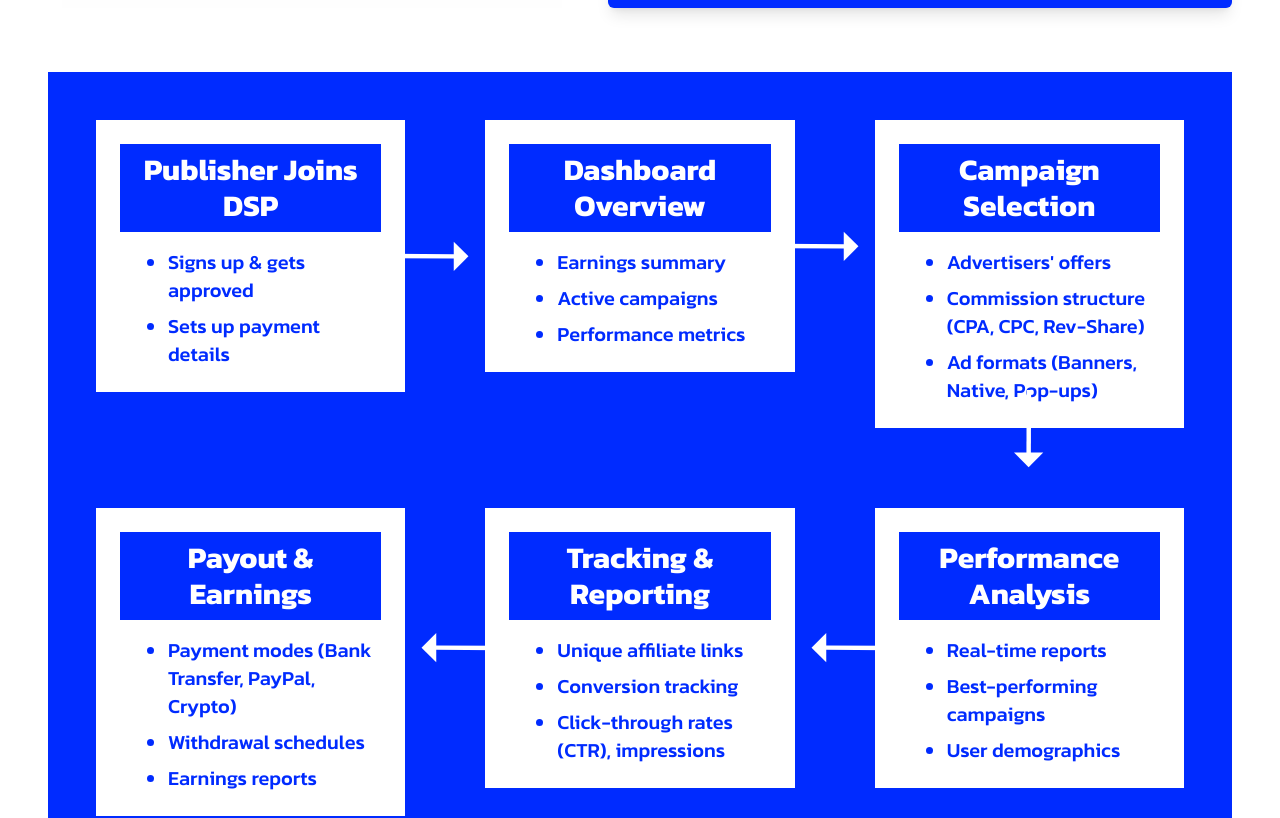
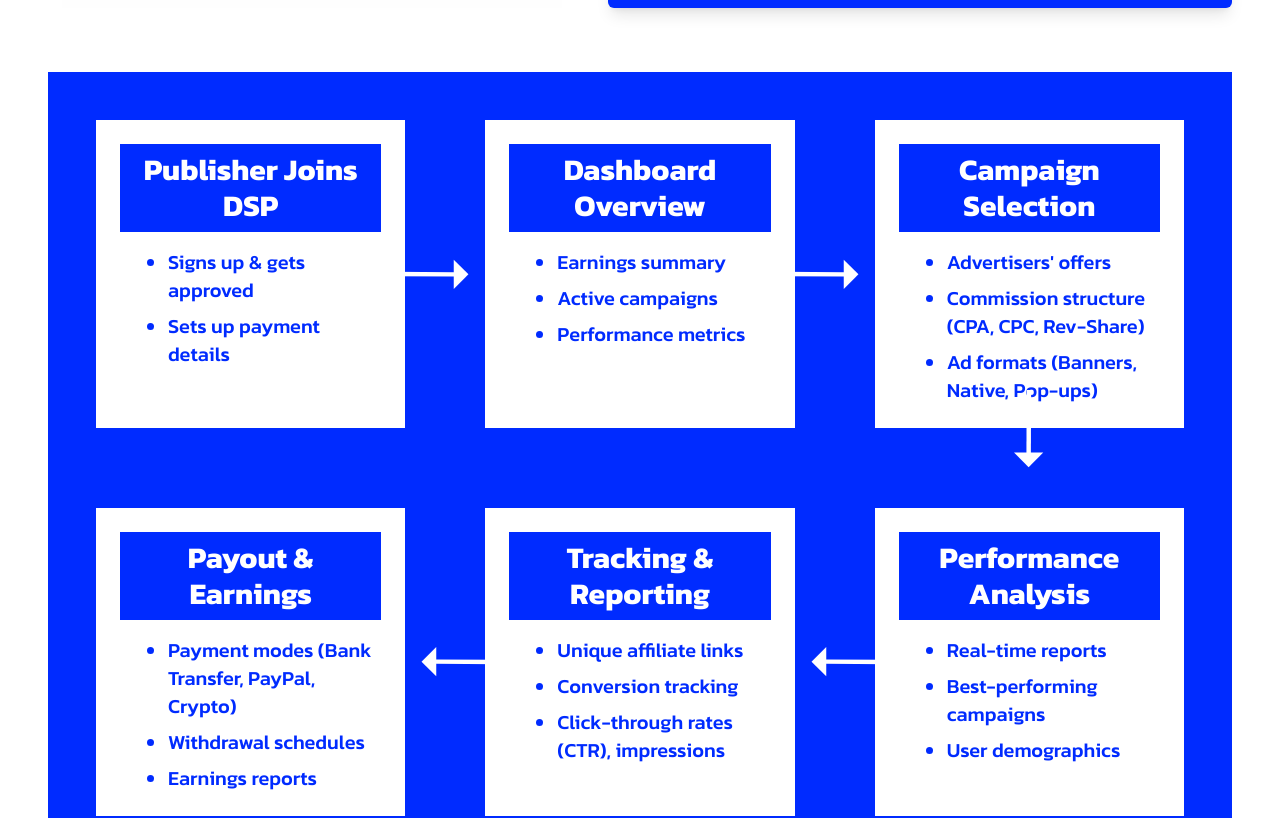
Before and after one commit to awatizetechindia/adlantic-webpage, a Next.js app: page /publisher in a window 1280 px wide. Shown: the part 1140-1958 px from the top of the page. Built offline with nearby package versions, Linux system fonts and the light colour scheme.

Commit message:
size fix

```diff
--- a/src/components/agency/FlowChart.tsx
+++ b/src/components/agency/FlowChart.tsx
@@ -30,7 +30,7 @@ const FlowBlock: React.FC<{
   arrowDirection?: "left" | "right" | "down" | "up";
   arrowClassName?: string;
 }> = ({ title, items, arrowDirection, arrowClassName }) => (
-  <div className="relative bg-white p-6">
+  <div className="relative bg-white p-6 min-h-[280px] h-full">
     <h3 className="bg-primary text-white p-2 mb-4 text-center font-black text-xl sm:text-2xl md:text-3xl">
       {title}
     </h3>
```
